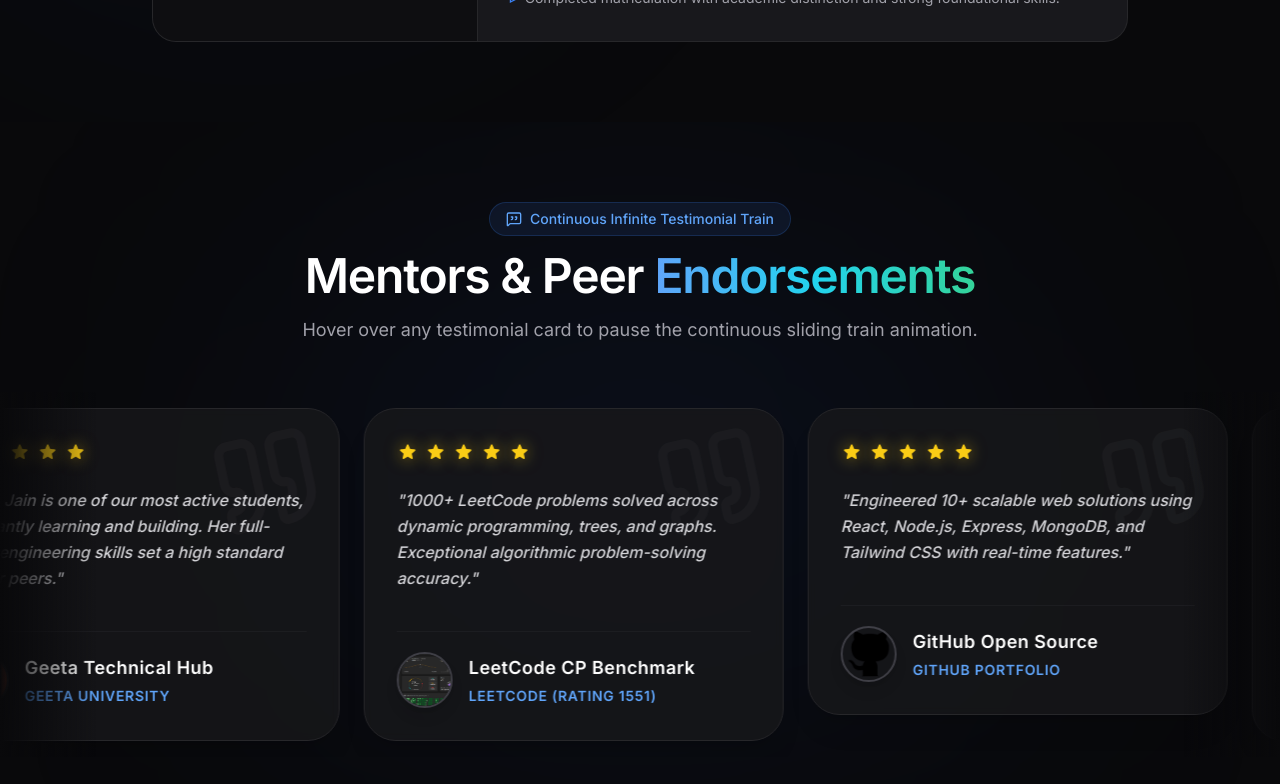
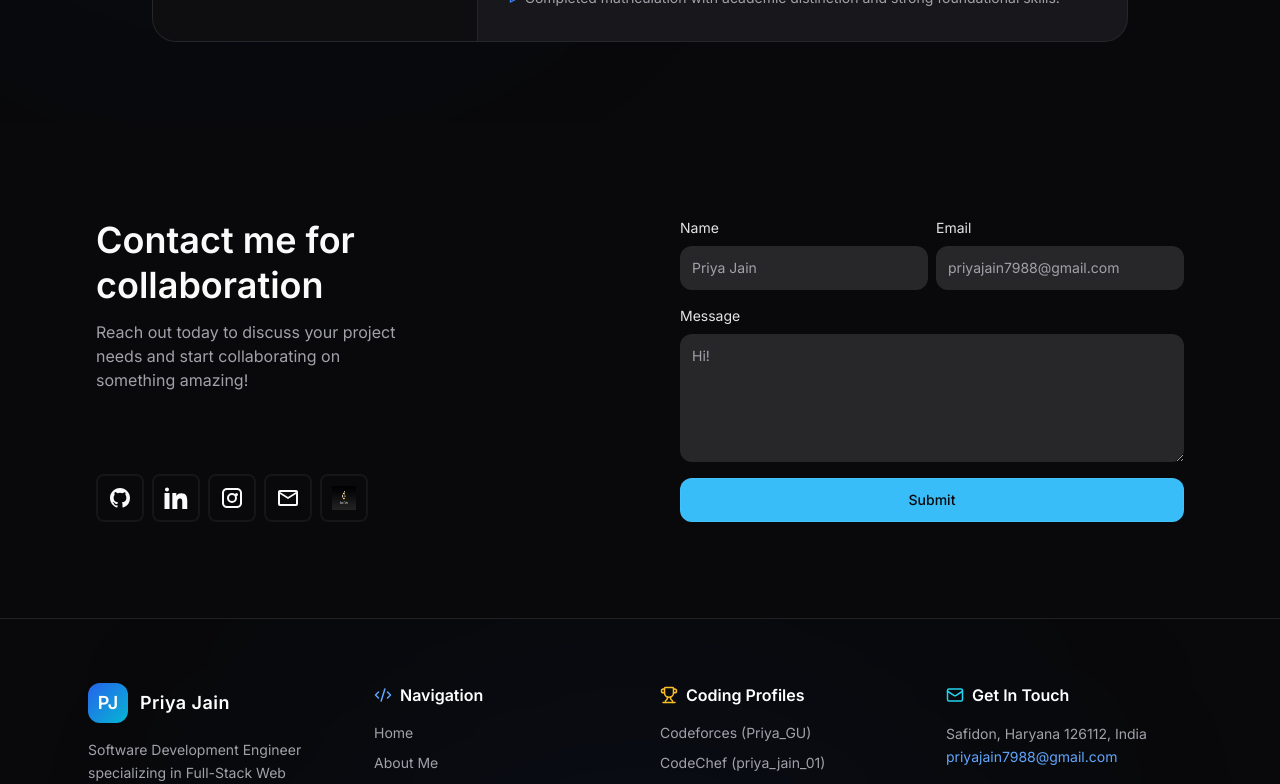
Before and after one commit to PJain7988/Portfolio, a React (Vite) app: page / in a window 1280 px wide. Shown: the part 9080-9864 px from the top of the page. Built offline with nearby package versions, Linux system fonts and the light colour scheme; no server answers.

Commit message:
Remove Review section from portfolio layout

```diff
--- a/src/pages/HomePage.jsx
+++ b/src/pages/HomePage.jsx
@@ -4,7 +4,6 @@ import About from "../components/About";
 import Project from "../components/Project";
 import Skill from "../components/Skill";
 import CodingAchievements from "../components/CodingAchievements";
-import Review from "../components/Review";
 import Contact from "../components/Contact";
 import Education from "../components/Education";
 import Internship from "../components/Internship";
@@ -19,7 +18,6 @@ const HomePage = () => {
             <Skill />
             <Internship />
             <Education />
-            <Review />
             <Contact />
         </main>
     );
```
